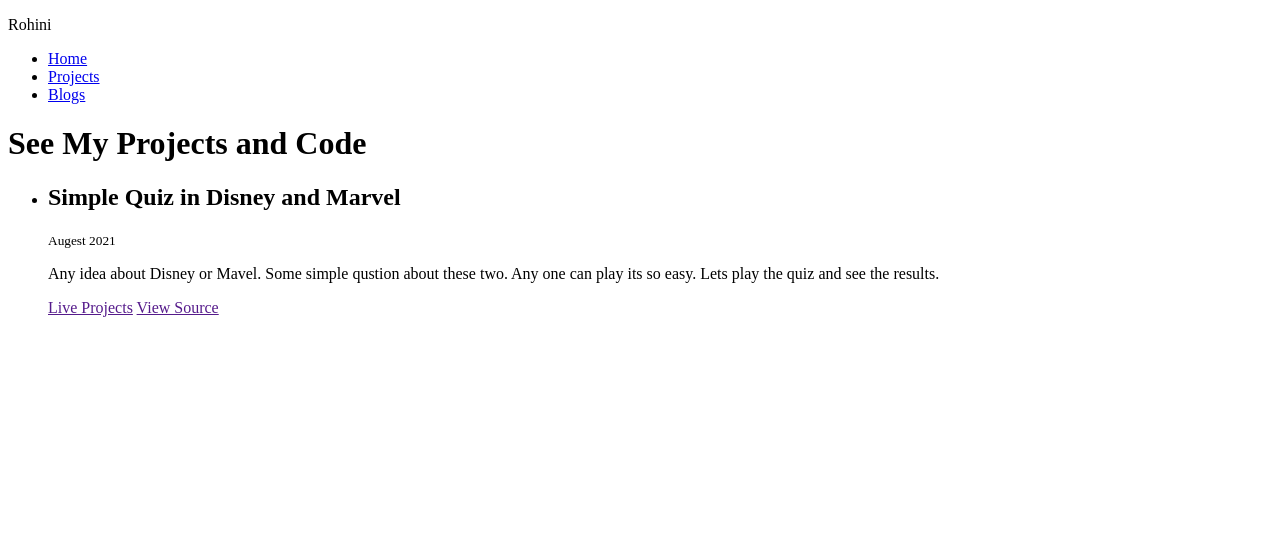
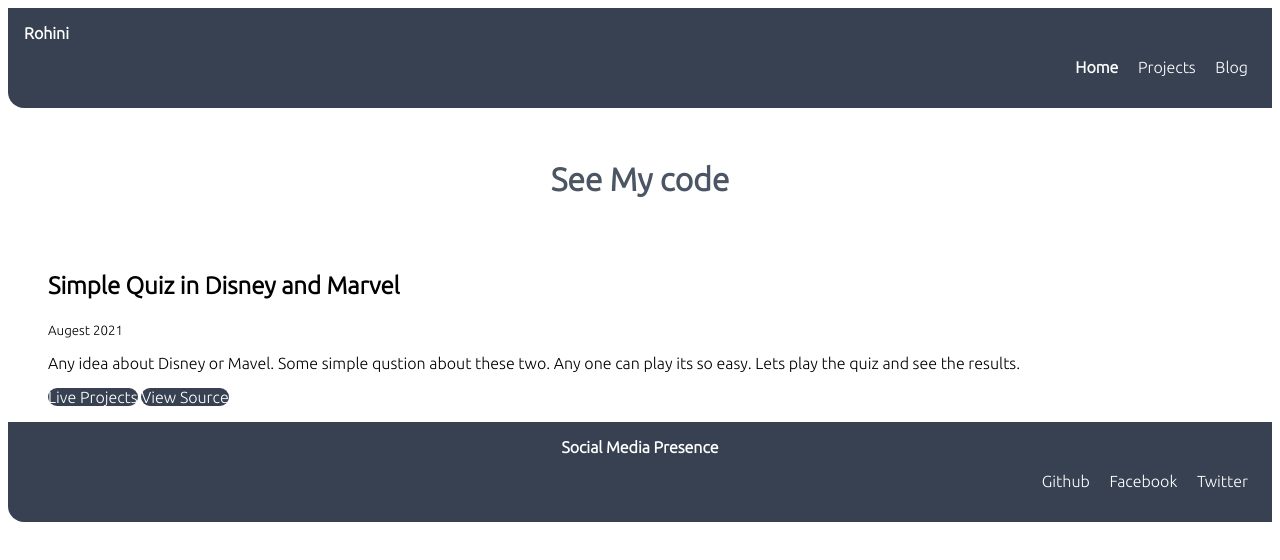
Before and after one commit to rohinipm/Rohini_SimpleWebpage, a plain HTML site: page projects.html in a window 1280 px wide. Drawn offline with Linux system fonts and the light colour scheme.

Commit message:
docs: include style

```diff
--- a/projects.html
+++ b/projects.html
@@ -5,38 +5,57 @@
     <meta name="viewport" content="width=, initial-scale=1.0">
     <meta http-equiv="X-UA-Compatible" content="ie=edge">
     <title>Rohini Projects</title>
+    <link href="styles.css" rel="stylesheet">
 </head>
 <body>
-    <nav>
-        <div>
-            <p>Rohini</p>
-            <ul>
-                <li>
+    <nav class="navigation container">
+        <div class="nav-brand">
+            <a class="link" href="/">Rohini</a>
+        </div>
+        <ul class="non-bullet nav-pills">
+            <li class="list-item-inline">
 
-                <a href="/">Home</a>
-                </li>
-                <li>
-                    <a href="/projects.html">Projects</a>
-                </li>
-                <li>
-                    <a href="/blog.html">Blogs</a>
-                </li>
-            </ul>
-        </div>
+                <a class="link link-active" href="/">Home</a>
+            </li>
+            <li class="list-item-inline">
+                <a class="link" href="/projects.html">Projects</a>
+            </li>
+            <li class="list-item-inline">
+                <a class="link" href="/blog.html">Blog</a>
+            </li>
+        </ul>
     </nav>
-    <header>
-        <h1>See My Projects and Code</h1>
+    <header class="hero">
+        <h1 class="hero-heading">See My code</h1>
     </header>
-    <ul>
+ <ul class="non-bullet nav-pills">
         <li>
             <article>
                 <h1>Simple Quiz in Disney and Marvel</h1>
                 <small>Augest 2021</small>
                 <p>Any idea about Disney or Mavel. Some simple qustion about these two. Any one can play its so easy. Lets play the quiz and see the results. </p>
-                <a href="">Live Projects</a>
-                <a href="">View Source</a>
+                <a class="link link-primary" href="https://replit.com/@pmRohini/simpleQyiz?embed=1&output=1">Live Projects</a>
+                <a class="link link-primary" href="">View Source</a>
             </article>
         </li>
     </ul>
+
+    <nav class="navigation container">
+
+        <footer class="footer">
+            <div class="nav-brand">Social Media Presence</div>
+            <ul class="non-bullet nav-pills">
+                <li class="list-item-inline">
+                    <a class="link" href="https://github.com/rohinipm">Github</a>
+                </li>
+                <li class="list-item-inline">
+                    <a class="link" href="https://www.facebook.com/rohini.regma">Facebook</a>
+                </li>
+                <li class="list-item-inline">
+                    <a class="link" href="">Twitter</a>
+                </li>
+            </ul>
+        </footer>
+    </nav>
 </body>
 </html>
```
Also changed, not shown: index.html (+2 -2 lines).
